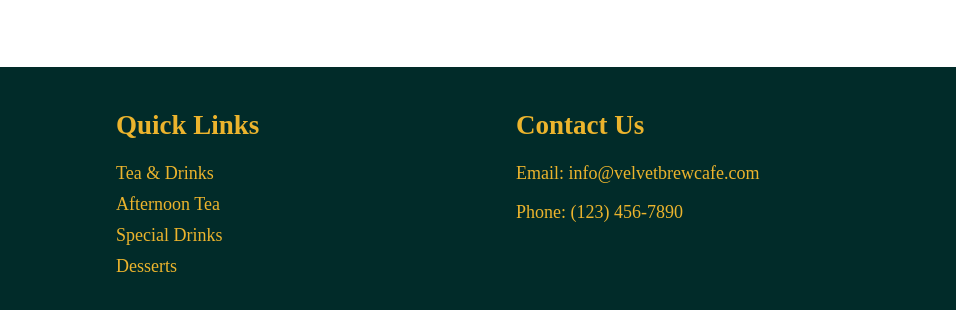
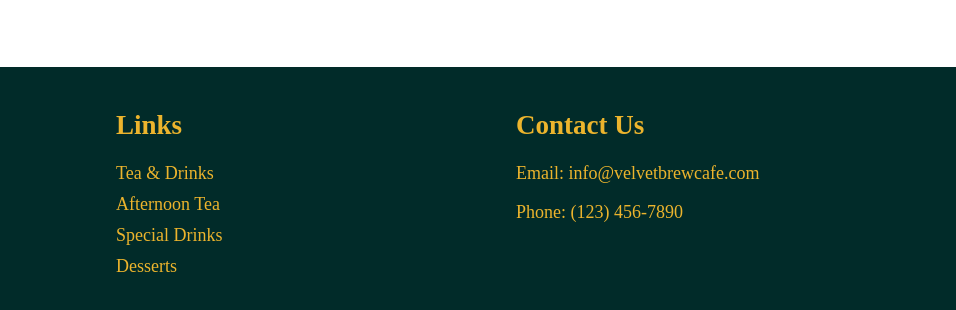
Before and after one commit to amnaraheel/Velvet-Brew, a plain HTML site: page index.html in a window 1280 px wide. Shown: the part 2868-3178 px from the top of the page, 324-1280 px from the left. Drawn offline with nearby package versions, Linux system fonts and the light colour scheme; a script that the page names is missing; a web font is replaced by a local one.

Commit message:
Update index.html

```diff
--- a/index.html
+++ b/index.html
@@ -232,7 +232,7 @@
     </div>
 
     <div class="footer-column quick-links">
-        <h2>Quick Links</h2>
+        <h2>Links</h2>
         <ul>
             <li><a href="https://velvetbrew.bigbottech.com/menus.html#tea-and-drinks">Tea & Drinks</a></li>
             <li><a href="https://velvetbrew.bigbottech.com/menus.html#afternoon-tea">Afternoon Tea</a></li>
```
